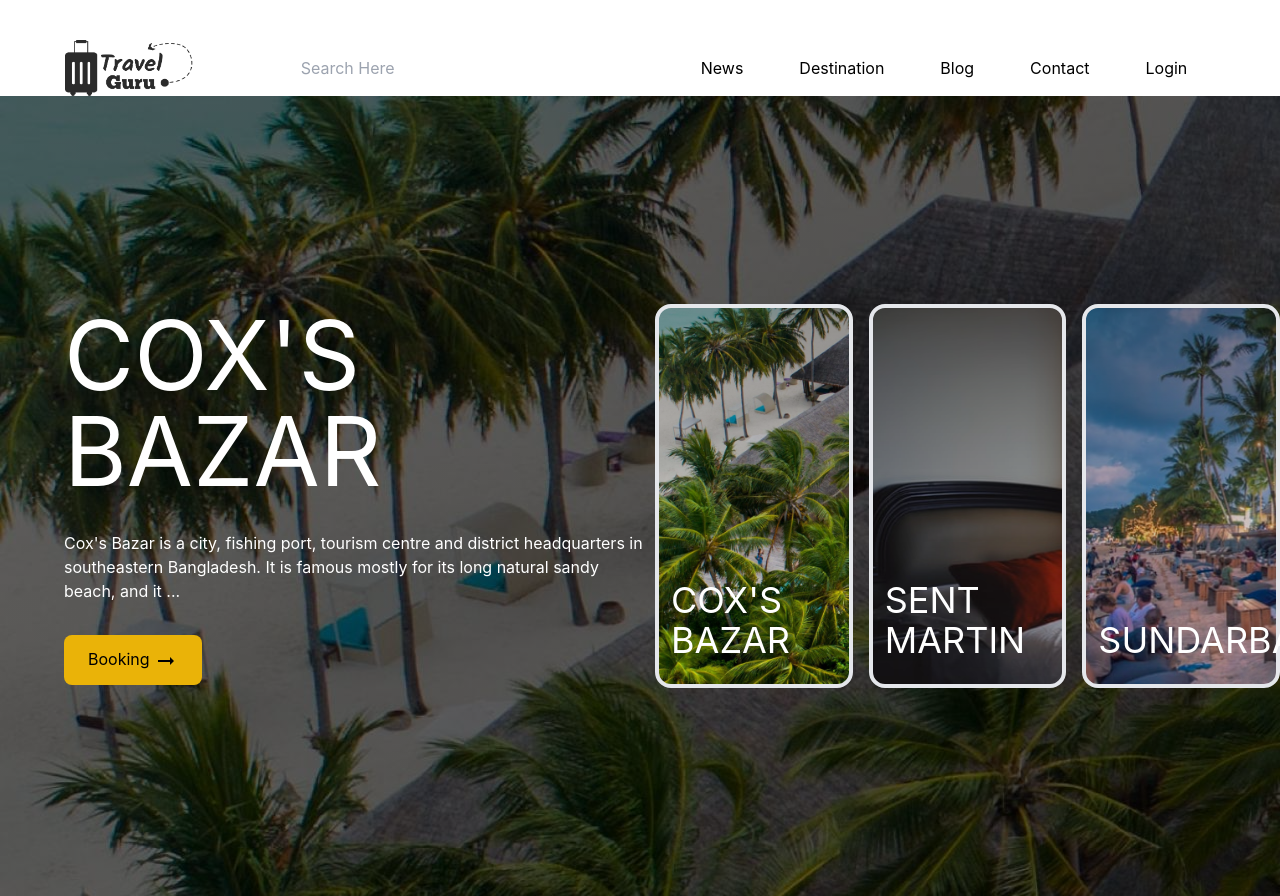
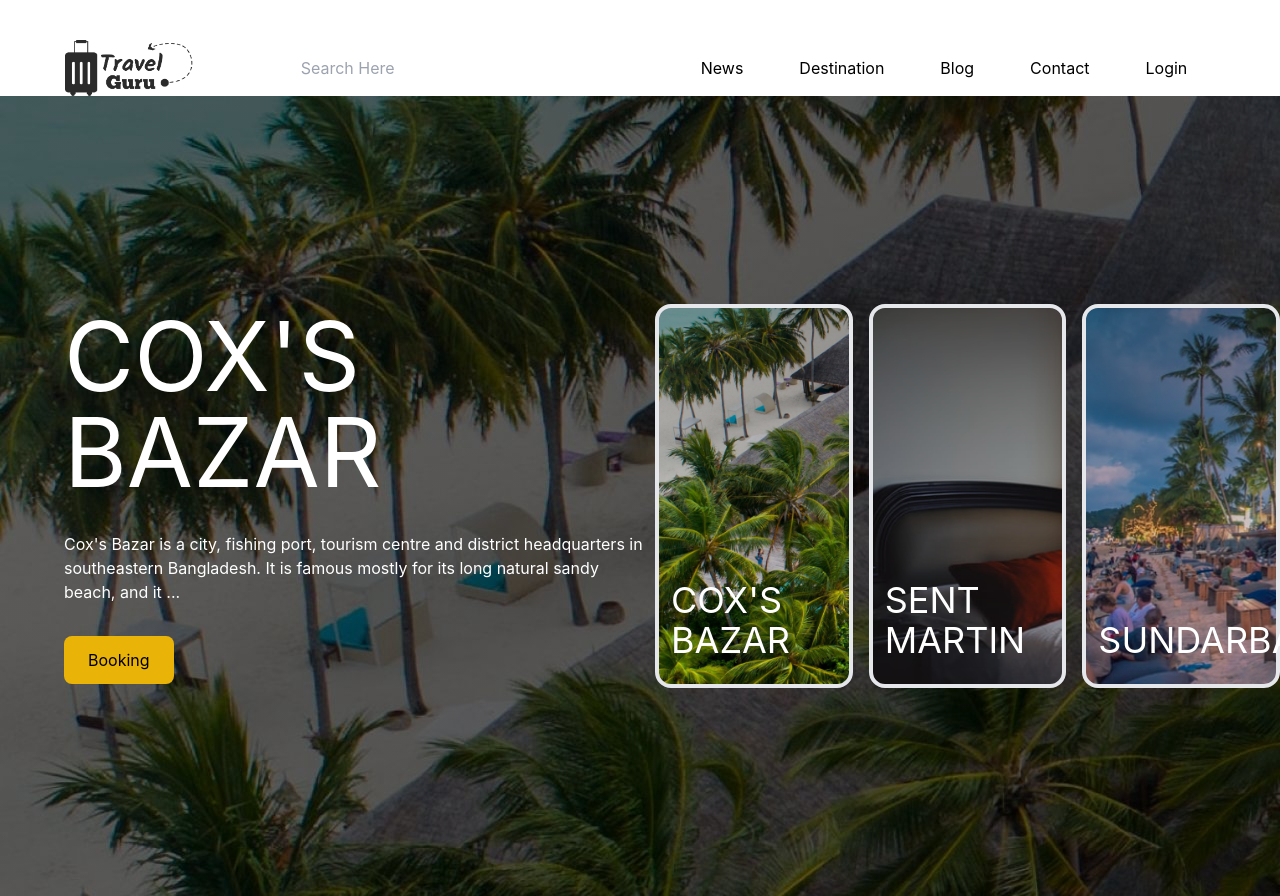
Before and after one commit to Neamul01/travel-guru-app, a React (Create React App) app: page / in a window 1280 px wide. Shown: the top 896 px of the page. Built offline with nearby package versions, Linux system fonts and the light colour scheme.

Commit message:
formating ,,home page done without icons

```diff
--- a/package.json
+++ b/package.json
@@ -5,6 +5,7 @@
   "dependencies": {
     "@emotion/react": "^11.9.0",
     "@emotion/styled": "^11.8.1",
+    "@mui/icons-material": "^5.6.1",
     "@mui/material": "^5.6.1",
     "@testing-library/jest-dom": "^5.16.4",
     "@testing-library/react": "^13.0.1",
--- a/src/pages/Home/Home.js
+++ b/src/pages/Home/Home.js
@@ -3,7 +3,7 @@ import './Home.css'
 import coxs from '../../images/Rectangle1.jpg'
 import sentMartin from '../../images/Rectangle2.png';
 import sundarban from '../../images/Rectangle3.png'
-import ArrowRightAltIcon from '@mui/icons-material/ArrowRightAlt';
+// import ArrowRightAltIcon from '@mui/icons-material/ArrowRightAlt';
 
 const Home = () => {
     return (
@@ -12,15 +12,24 @@ const Home = () => {
                 <div className=' ml-16'>
                     <h2 className='uppercase text-8xl'>cox's bazar</h2>
                     <p className='text-white my-8'>Cox's Bazar is a city, fishing port, tourism centre and district headquarters in southeastern Bangladesh. It is famous mostly for its long natural sandy beach, and it ...</p>
-                    <button className='text-black bg-yellow-500 rounded-lg py-3 px-6'>Booking <ArrowRightAltIcon /></button>
+                    <button className='text-black bg-yellow-500 rounded-lg py-3 px-6'>Booking</button>
                 </div>
-                <div className='w-96 h-96 m-2 px-3 hover:border-yellow-500 border-4 hover:border-4 rounded-2xl relative' style={{ backgroundImage: `linear-gradient(to bottom, rgba(0, 0, 0, 0.409), rgba(219, 219, 219, 0)), url(${coxs})`, backgroundSize: 'cover' }}>
+
+                <div className='w-96 h-96 m-2 px-3 hover:border-yellow-500 border-4 hover:border-4 rounded-2xl relative'
+                    style={{ backgroundImage: `linear-gradient(to bottom, rgba(0, 0, 0, 0.409), rgba(219, 219, 219, 0)), url(${coxs})`, backgroundSize: 'cover' }}>
+
                     <h2 className='uppercase text-4xl absolute bottom-6'>cox's bazar</h2>
                 </div>
-                <div className='w-96 h-96 m-2 px-3 hover:border-yellow-500 border-4 hover:border-4 rounded-2xl relative' style={{ backgroundImage: `linear-gradient(to bottom, rgba(0, 0, 0, 0.409), rgba(219, 219, 219, 0)), url(${sentMartin})`, backgroundSize: 'cover' }}>
+
+                <div className='w-96 h-96 m-2 px-3 hover:border-yellow-500 border-4 hover:border-4 rounded-2xl relative'
+                    style={{ backgroundImage: `linear-gradient(to bottom, rgba(0, 0, 0, 0.409), rgba(219, 219, 219, 0)), url(${sentMartin})`, backgroundSize: 'cover' }}>
+
                     <h2 className='uppercase text-4xl absolute bottom-6'>sent martin</h2>
                 </div>
-                <div className='w-96 h-96 ml-2 px-3 hover:border-yellow-500 border-4 hover:border-4 rounded-2xl relative' style={{ backgroundImage: `linear-gradient(to bottom, rgba(0, 0, 0, 0.409), rgba(219, 219, 219, 0)), url(${sundarban})`, backgroundSize: 'cover' }}>
+
+                <div className='w-96 h-96 ml-2 px-3 hover:border-yellow-500 border-4 hover:border-4 rounded-2xl relative'
+                    style={{ backgroundImage: `linear-gradient(to bottom, rgba(0, 0, 0, 0.409), rgba(219, 219, 219, 0)), url(${sundarban})`, backgroundSize: 'cover' }}>
+
                     <h2 className='uppercase text-4xl absolute bottom-6'>sundarban</h2>
                 </div>
             </div>
```
Also changed, not shown: 1 other file (tests, documents, lock files or other folders).
